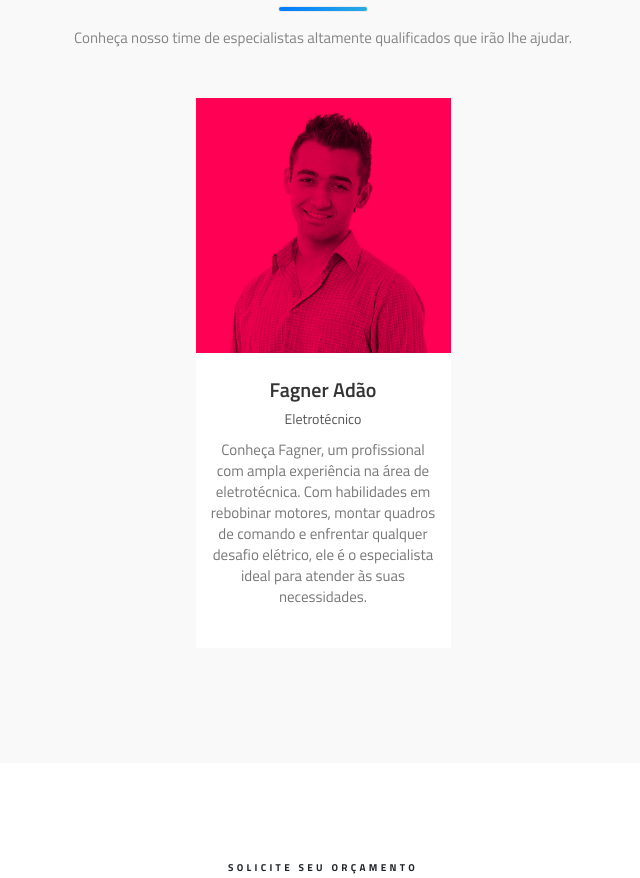
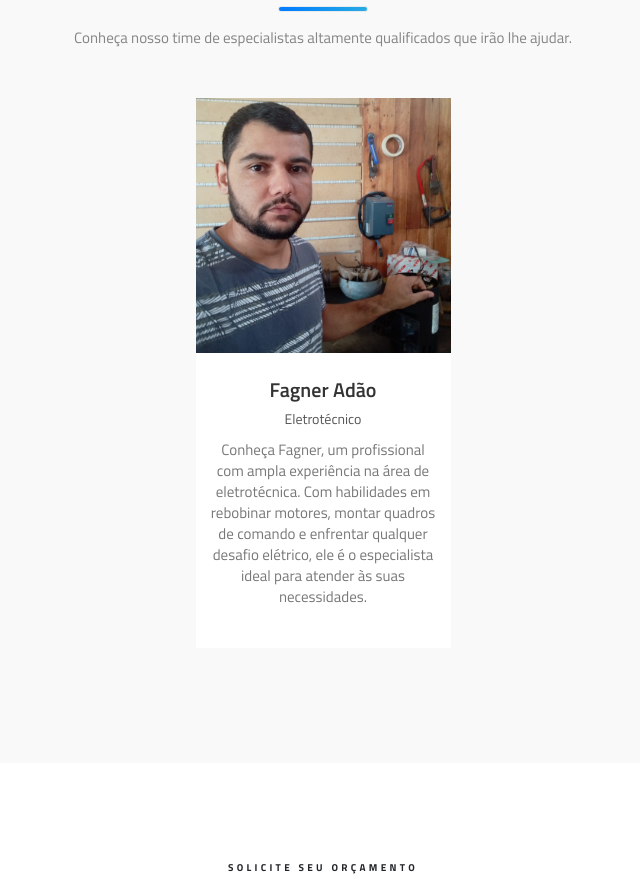
Before and after one commit to visaomotores/site, a plain HTML site: page index.html in a window 1280 px wide. Shown: the part 2222-3100 px from the top of the page, without its empty margins (317-957 px from the left). Drawn offline with Linux system fonts and the light colour scheme; some packages are replaced by stand-ins of ours; files whose address does not match are found by name.

Commit message:
update Fagner's picture

```diff
--- a/index.html
+++ b/index.html
@@ -306,7 +306,7 @@ Start About Section
 					<div class="team-member text-center">
 						<div class="member-photo">
 							<!-- member photo -->
-							<img class="img-fluid" src="images/team/member-1.jpg" alt="team people">
+							<img class="img-fluid" src="images/team/fagner-adão.jpeg" alt="Foto de Fagner Adão">
 							<!-- /member photo -->
 						</div>
 
```
Also changed, not shown: images/team/fagner-adão.jpeg (added), images/team/member-1.jpg (deleted).
